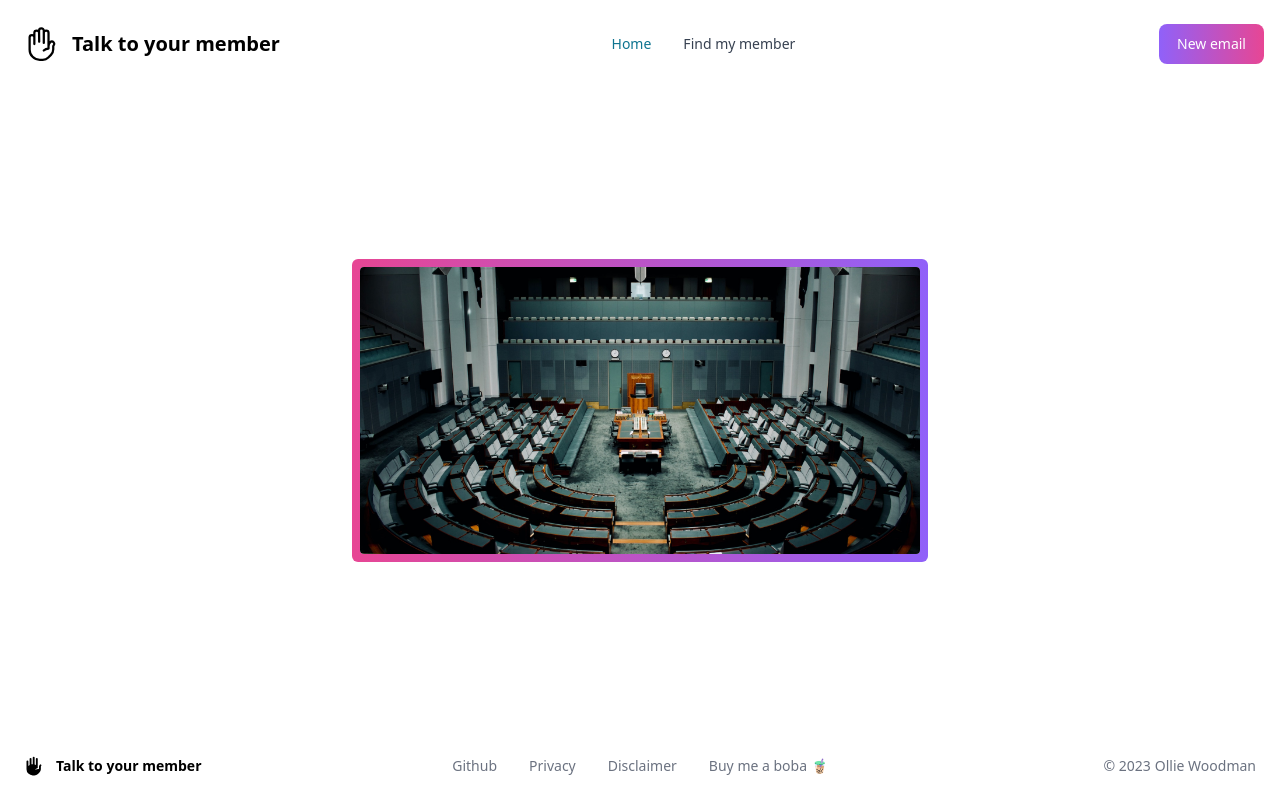
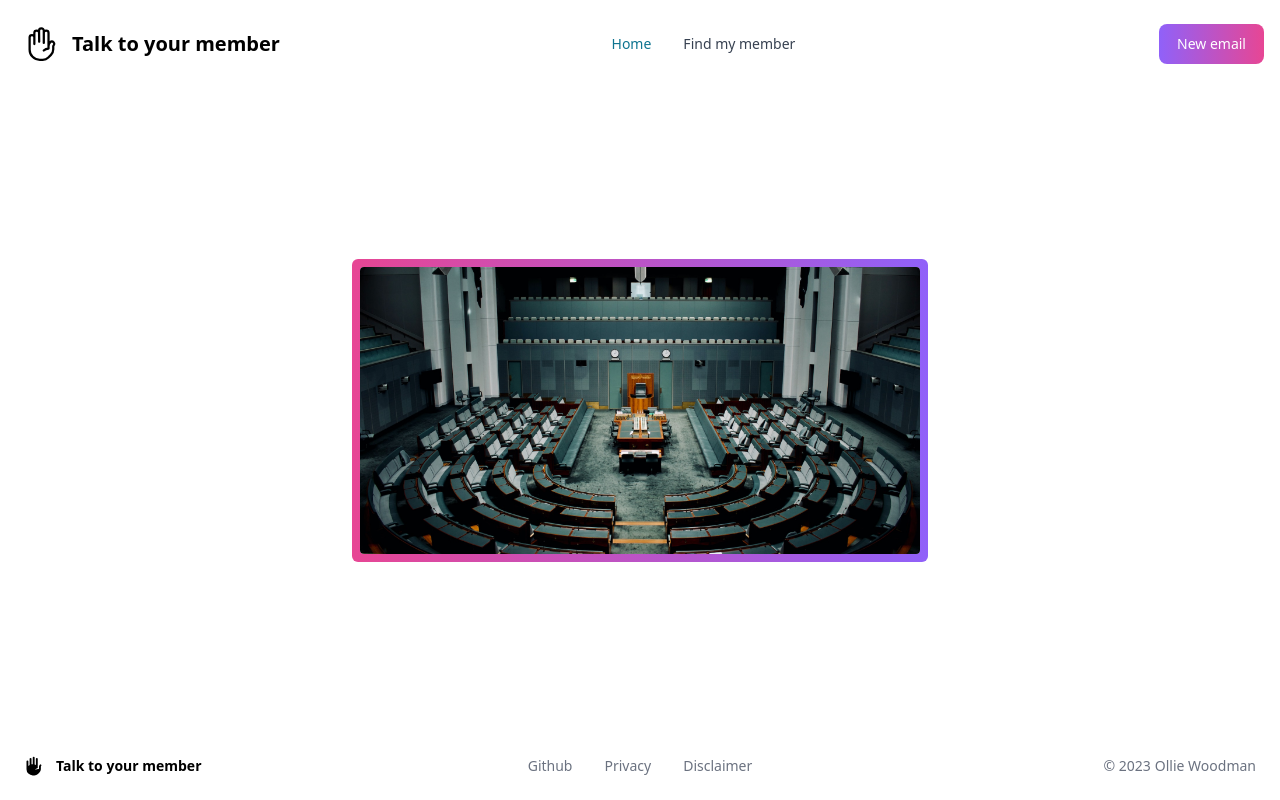
Before and after one commit to ollierwoodman/talk_to_my_member, a Next.js app: page / in a window 1280 px wide. Built offline with nearby package versions, Linux system fonts and the light colour scheme.

Commit message:
remove buy me a boba from footer

```diff
--- a/src/components/Footer.js
+++ b/src/components/Footer.js
@@ -23,7 +23,6 @@ export default function Footer() {
           <FlowbiteFooter.Link href="https://github.com/ollierwoodman/talk_to_my_member">Github</FlowbiteFooter.Link>
           <FlowbiteFooter.Link href="/privacy">Privacy</FlowbiteFooter.Link>
           <FlowbiteFooter.Link href="/disclaimer">Disclaimer</FlowbiteFooter.Link>
-          <FlowbiteFooter.Link href="https://www.buymeacoffee.com/ooodman">Buy me a boba 🧋</FlowbiteFooter.Link>
         </FlowbiteFooter.LinkGroup>
       </div>
       <div className="justify-self-center lg:justify-self-end">
```
